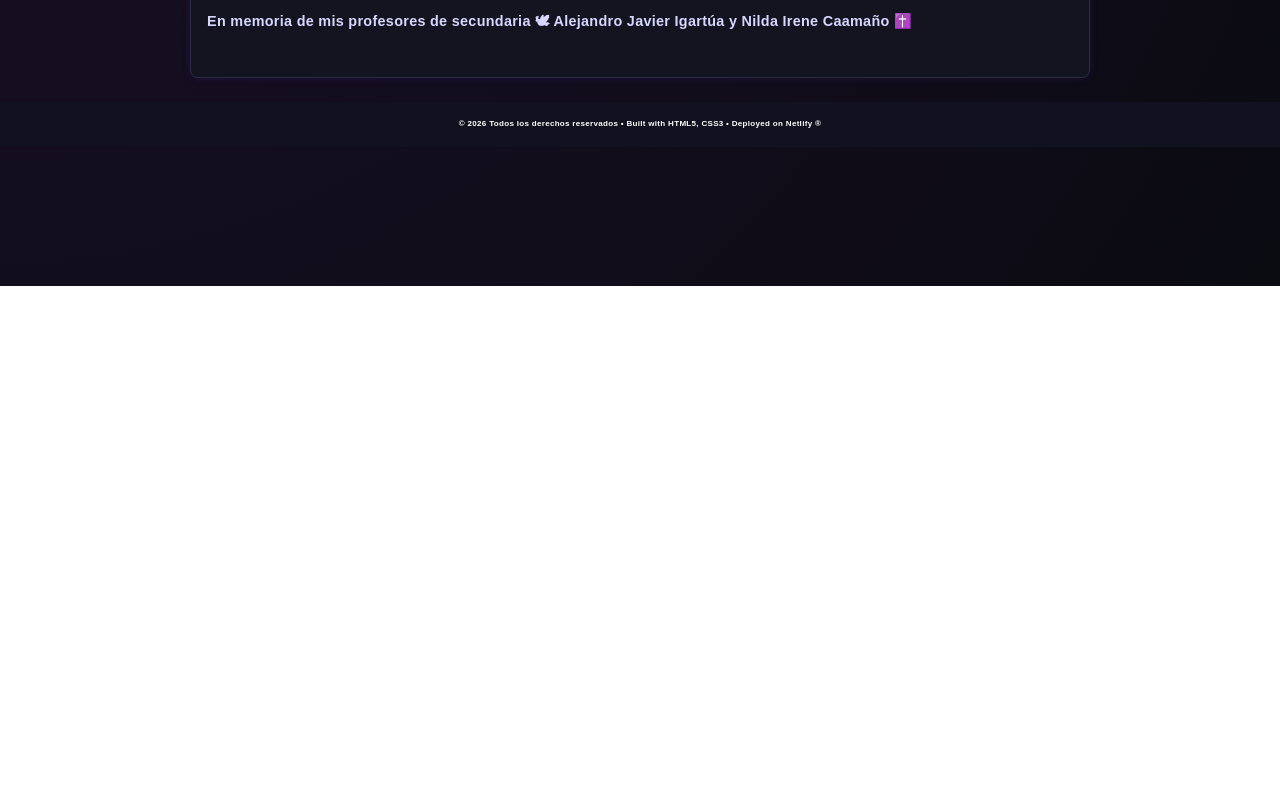
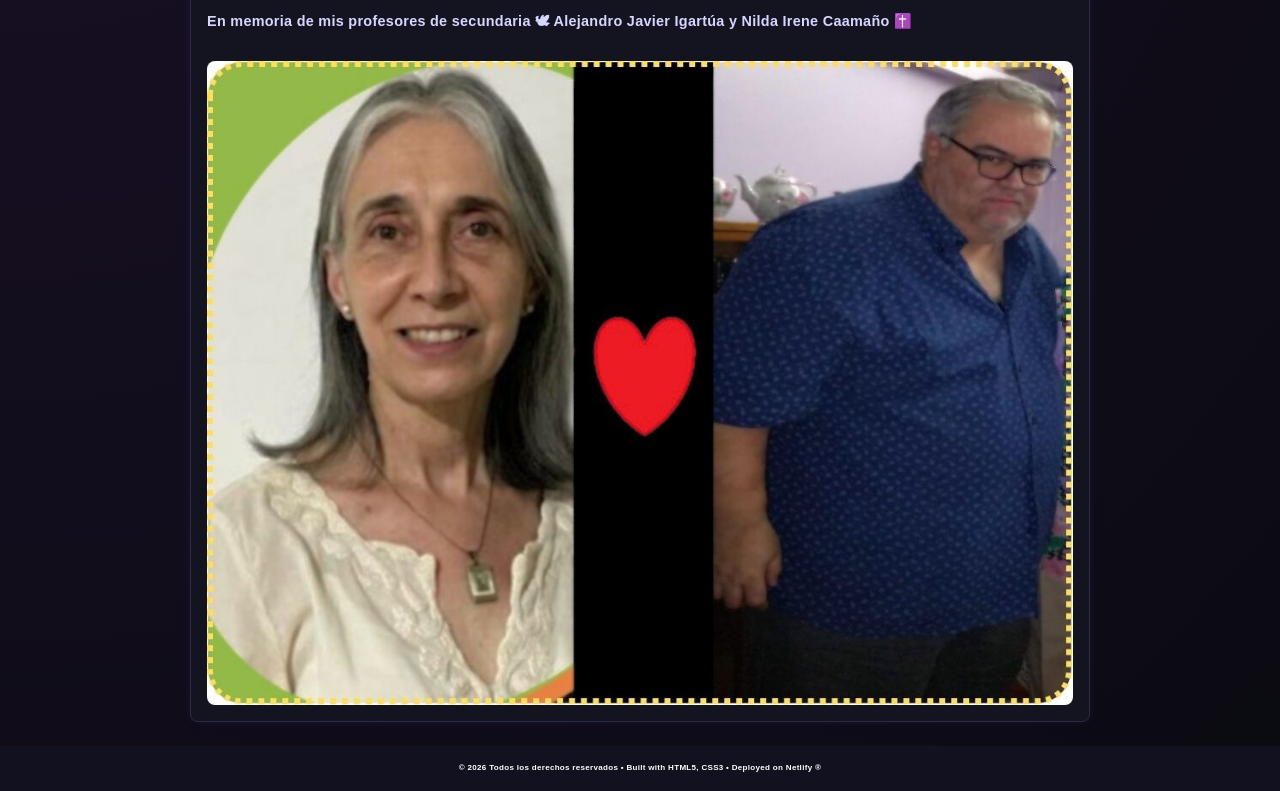
Before and after one commit to lu-developer476/CHINT, a plain HTML site: page pages/assessment.html in a window 1280 px wide. Shown: the part 514-1305 px from the top of the page. Before the commit the page ends 800 px from the top, so only its background shows below. Drawn offline with Linux system fonts and the light colour scheme.

Commit message:
assessment.html

```diff
--- a/pages/assessment.html
+++ b/pages/assessment.html
@@ -57,7 +57,7 @@
       <p class="homenaje">
         <strong>En memoria de mis profesores de secundaria 🕊 Alejandro Javier Igartúa y Nilda Irene Caamaño ✝️</strong>
       </p>
-      <images class="inspiradores" src="../images/in-memorian.jpg" alt="Homenaje">
+      <img class="inspiradores" src="../images/in-memorian.jpg" alt="Homenaje">
     </div>
 
 </main>
```
